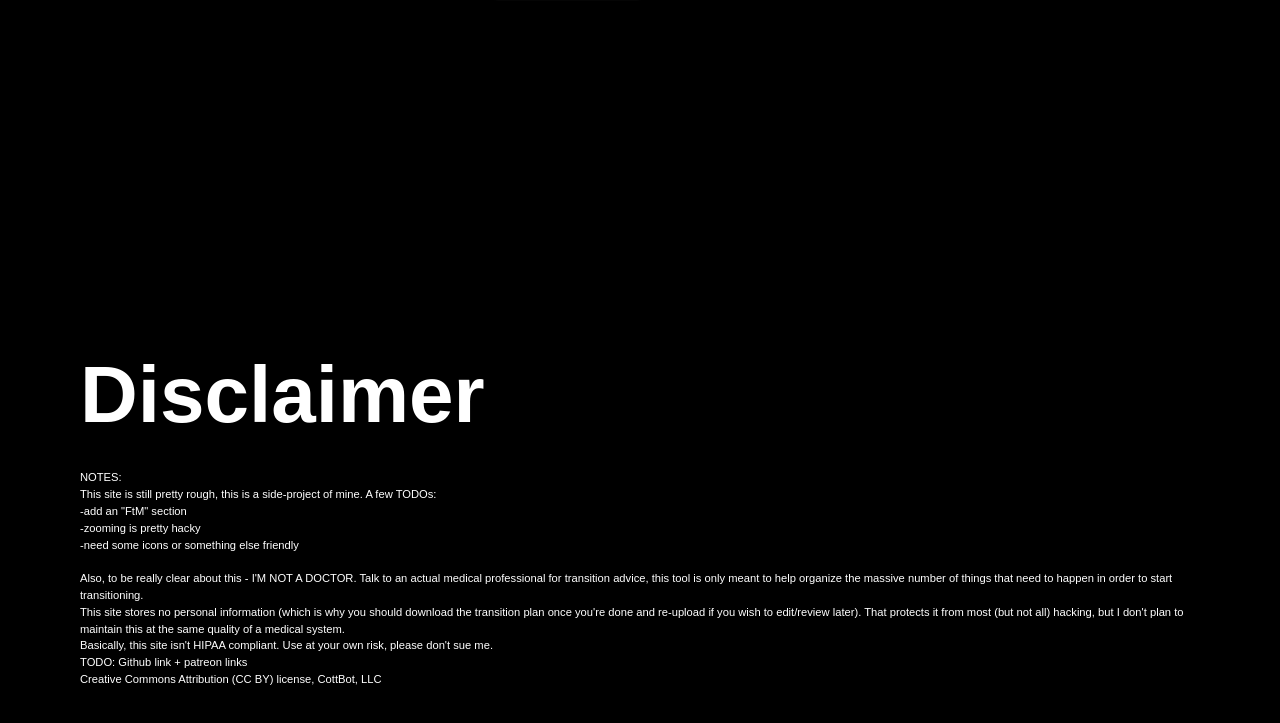
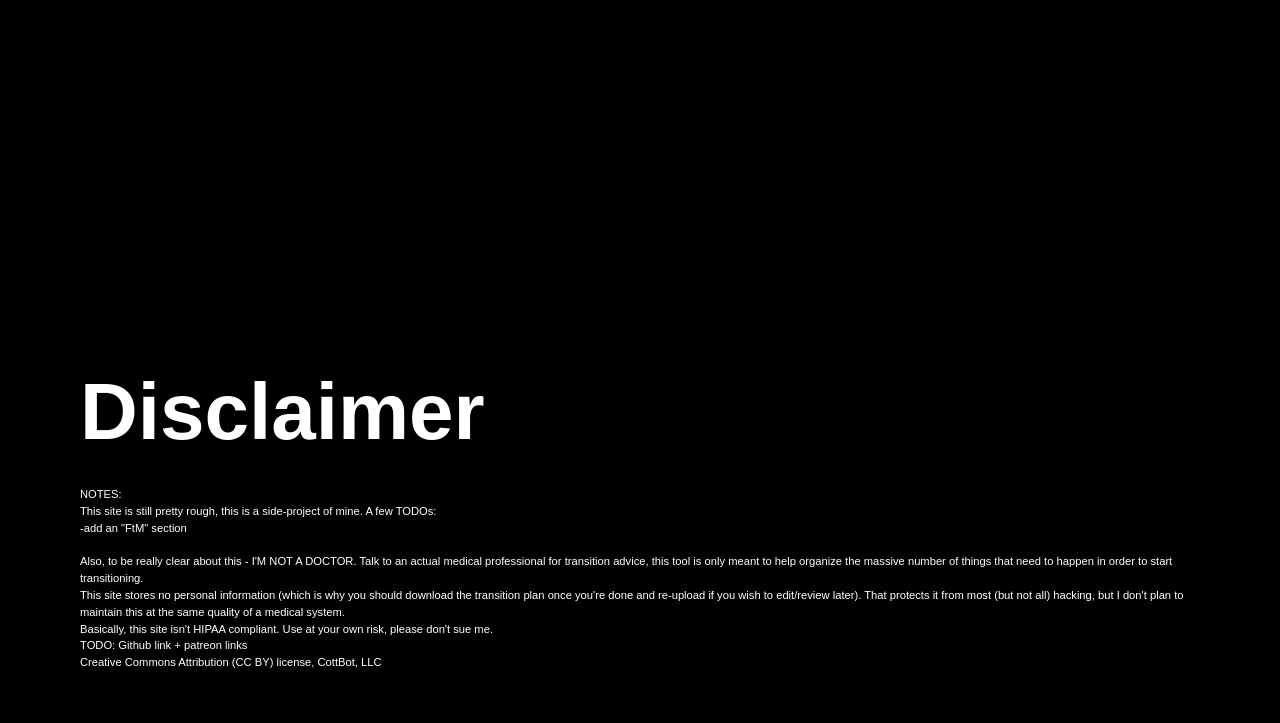
Before and after one commit to nai1s/transition-planner, a website: page index.html in a window 1280 px wide. Shown: the part 755-1478 px from the top of the page. Drawn offline with Linux system fonts and the light colour scheme; a web font is replaced by a local one.

Commit message:
Better disclaimer and chart order

```diff
--- a/generateMtFPlan.js
+++ b/generateMtFPlan.js
@@ -60,9 +60,9 @@ var taskNamesInOriginalOrder = [ comeOut,
     topSurgery,
     orchiectomySurgery,
     bottomSurgery,
-    hairLossEffect, prepEffect,
     bodyFat, muscleMass, skinSoften, breastGrowth, smallerTestes, decreasedErections,
-    decreasedLibido, moodChanges, baldness, bodyHair, maleSexDysfunction, decreasedSperm
+    decreasedLibido, moodChanges, baldness, bodyHair, maleSexDysfunction, decreasedSperm,
+    hairLossEffect, prepEffect
 ];
 
 function generateAndRenderMtFPlan(
```
Also changed, not shown: index.html (+0 -2 lines).
